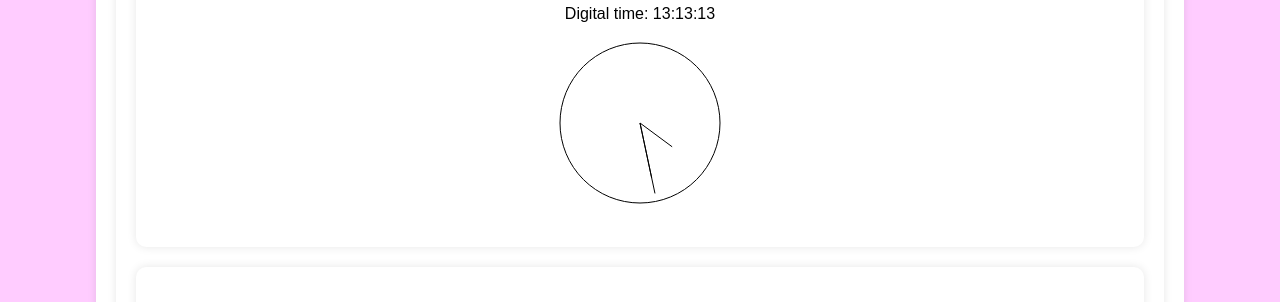
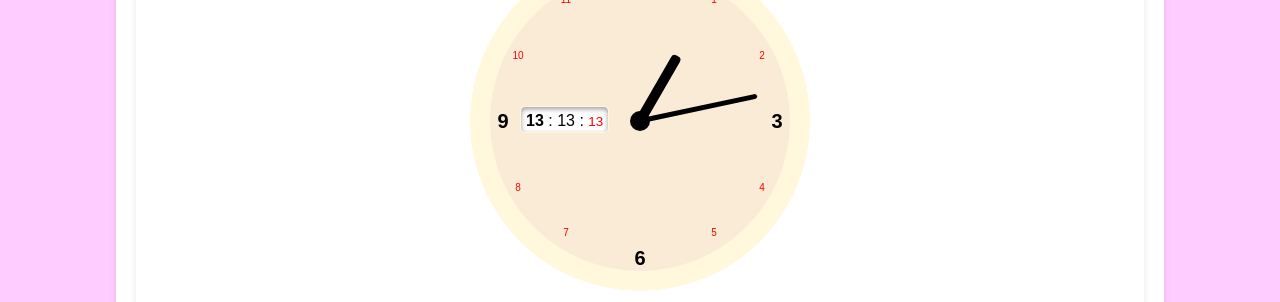
Before and after one commit to krooldonutz/for-chibs, a website with bundled scripts: page index.html in a window 1280 px wide. Shown: the part 278-580 px from the top of the page. Built offline with nearby package versions, Linux system fonts and the light colour scheme.

Commit message:
change the clock

```diff
--- a/index.html
+++ b/index.html
@@ -17,15 +17,41 @@
 
         <div class="clock-container">
             <h1>Today's Clock</h1>
-            <div id="digitalClockContainer"></div>
-            <canvas id="analogClockCanvas" width="200" height="200"></canvas>
-        </div>
-        <div class="affirmation-container">
-            <h1>Daily Affirmations</h1>
-            <p id="affirmation">Loading...</p>
+            <div class="clock">
+                <div class="hourHand"></div>
+                <div class="minuteHand"></div>
+                <div class="secondHand"></div>
+                <div class="center"></div>
+                <div class="time"></div>
+                <ul>
+                    <li><span>1</span></li>
+                    <li><span>2</span></li>
+                    <li><span>3</span></li>
+                    <li><span>4</span></li>
+                    <li><span>5</span></li>
+                    <li><span>6</span></li>
+                    <li><span>7</span></li>
+                    <li><span>8</span></li>
+                    <li><span>9</span></li>
+                    <li><span>10</span></li>
+                    <li><span>11</span></li>
+                    <li><span>12</span></li>
+                </ul>
+            </div>
+
+            <audio src="https://sampleswap.org/samples-ghost/DRUMS%20and%20SINGLE%20HITS/snares/5[kb]sidestick.aif.mp3" class="audio"   ></audio>
+
         </div>
     </div>
+
     <script src="src/script.js" type="module"></script>
+</body>
+
+<body>
+    <div class="affirmation-container">
+        <h1>Daily Affirmations</h1>
+        <p id="affirmation">Loading...</p>
+    </div>
 </body>
 
 
--- a/src/script.js
+++ b/src/script.js
@@ -26,46 +26,7 @@ function updateDigitalClock() {
   digitalClockContainer.textContent = 'Digital time: ' + timeString;
 }
 
-function updateAnalogClock() {
-  const canvas = document.getElementById('analogClockCanvas');
-  const ctx = canvas.getContext('2d');
-  const now = new Date();
-  const hours = now.getHours();
-  const minutes = now.getMinutes();
-  const seconds = now.getSeconds();
-  const centerX = canvas.width / 2;
-  const centerY = canvas.height / 2;
-  const radius = 80;
 
-  // Clear canvas
-  ctx.clearRect(0, 0, canvas.width, canvas.height);
-
-  // Draw clock face
-  ctx.beginPath();
-  ctx.arc(centerX, centerY, radius, 0, 2 * Math.PI);
-  ctx.stroke();
-
-  // Draw hour hand
-  ctx.beginPath();
-  const hourAngle = (hours % 12 + minutes / 60) * 30 * Math.PI / 180;
-  ctx.moveTo(centerX, centerY);
-  ctx.lineTo(centerX + Math.cos(hourAngle) * radius * 0.5, centerY + Math.sin(hourAngle) * radius * 0.5);
-  ctx.stroke();
-
-  // Draw minute hand
-  ctx.beginPath();
-  const minuteAngle = minutes * 6 * Math.PI / 180;
-  ctx.moveTo(centerX, centerY);
-  ctx.lineTo(centerX + Math.cos(minuteAngle) * radius * 0.7, centerY + Math.sin(minuteAngle) * radius * 0.7);
-  ctx.stroke();
-
-  // Draw second hand
-  ctx.beginPath();
-  const secondAngle = seconds * 6 * Math.PI / 180;
-  ctx.moveTo(centerX, centerY);
-  ctx.lineTo(centerX + Math.cos(secondAngle) * radius * 0.9, centerY + Math.sin(secondAngle) * radius * 0.9);
-  ctx.stroke();
-}
 
 function updateGreeting() {
   const now = new Date();
@@ -82,16 +43,45 @@ function updateGreeting() {
   const greetingElement = document.getElementById('greeting');
   greetingElement.textContent = `${greeting}, ${name}`;
 }
+window.onload = function() {
 
-// Update both clocks initially
-updateDigitalClock();
-updateAnalogClock();
+  const hourHand = document.querySelector('.hourHand');
+      const minuteHand = document.querySelector('.minuteHand');
+      const secondHand = document.querySelector('.secondHand');
+      const time = document.querySelector('.time');
+      const clock = document.querySelector('.clock');
+      const audio = document.querySelector('.audio');
 
-// Update both clocks every second
-setInterval(() => {
-  updateDigitalClock();
-  updateAnalogClock();
-}, 1000);
+      function setDate(){
+          const today = new Date();
+
+          const second = today.getSeconds();
+          const secondDeg = ((second / 60) * 360) + 360;
+          secondHand.style.transform = `rotate(${secondDeg}deg)`;
+
+          audio.play();
+
+          const minute = today.getMinutes();
+          const minuteDeg = ((minute / 60) * 360);
+          minuteHand.style.transform = `rotate(${minuteDeg}deg)`;
+
+          const hour = today.getHours();
+          const hourDeg = ((hour / 12 ) * 360 );
+          hourHand.style.transform = `rotate(${hourDeg}deg)`;
+
+          time.innerHTML = '<span>' + '<strong>' + hour + '</strong>' + ' : ' + minute + ' : ' + '<small>' + second +'</small>'+ '</span>';
+
+          }
+
+      setInterval(setDate, 1000);
+
+  }
+
+// // Update both clocks every second
+// setInterval(() => {
+//   updateDigitalClock();
+//   clock()
+// }, 1000);
 
 displayRandomAffirmation()
 
--- a/styles.css
+++ b/styles.css
@@ -28,19 +28,169 @@ p {
     margin-bottom: 10px;
 }
 
-
-
-.clock-container {
-    background-color: #fff;
-    padding: 20px;
-    border-radius: 10px;
-    box-shadow: 0 0 10px rgba(0, 0, 0, 0.1);
-    margin-bottom: 20px;
-}
-
 .affirmation-container {
     background-color:  #fff;
     padding: 20px;
     border-radius: 10px;
     box-shadow: 0 0 10px rgba(0, 0, 0, 0.1);
 }
+
+.clock{
+    width: 300px;
+    height: 300px;
+    border-radius: 50%;
+    background-color: antiquewhite;
+    margin: 100px auto 0px auto;
+    position: relative;
+    border:20px solid cornsilk;
+    margin-top: -5px; /* Adjust the value for desired gap size */
+    margin-bottom: 5px;
+
+}
+.center{
+    background-color: #000;
+    position: absolute;
+    left: calc(50% - 10px);
+    top:  calc(50% - 10px);
+    width: 20px;
+    height: 20px;
+    border-radius: 50%;
+    z-index: 20;
+}
+.hourHand{
+    width: 10px;
+    height: 75px;
+    background-color: #000;
+    transform-origin: bottom center;
+    border-radius: 4px;
+    position: absolute;
+    top: 75px;
+    left: 145px;
+    z-index: 10;
+    transition-timing-function: cubic-bezier(0.1, 2.7, 0.58, 1);
+      transform: rotate(360deg);
+
+}
+.minuteHand{
+    width: 5px;
+    height: 120px;
+    background-color: #000;
+    transform-origin: bottom center;
+    border-radius: 4px;
+    position: absolute;
+    top: 30px;
+    left: 147px;
+    z-index: 9;
+    transition-timing-function: cubic-bezier(0.1, 2.7, 0.58, 1);
+      transform: rotate(90deg);
+
+}
+.secondHand{
+    width: 2px;
+    height: 120px;
+    background-color:red;
+    transform-origin: bottom center;
+    border-radius: 4px;
+    position: absolute;
+    top: 30px;
+    left: 149px;
+    transition: all 0.06s;
+    transition-timing-function: cubic-bezier(0.1, 2.7, 0.58, 1);
+    z-index: 8;
+      transform: rotate(360deg);
+
+}
+.time{
+    position: absolute;
+    top: 45%;
+    left: 10%;
+    border: 1px solid #fff8dc;
+    background-color: #fff;
+    padding: 5px;
+    display: block;
+    box-shadow: inset 0px 2px 5px rgba(0,0,0,.4);
+    border-radius: 5px;
+    min-width: 70px;
+    height: 15px;
+
+}
+.time small{
+    color:red;
+    transition: all 0.05s;
+    transition-timing-function: cubic-bezier(0.1, 2.7, 0.58, 1);
+}
+
+.clock ul{
+    list-style: none;
+    padding: 0;
+
+}
+.clock ul li{
+    position: absolute;
+    width:20px;
+    height:20px;
+    text-align: center;
+    line-height: 20px;
+    font-size: 10px;
+    color:red;
+}
+.clock ul li:nth-child(1){
+    right: 22%;
+    top:6.5%;
+}
+.clock ul li:nth-child(2){
+    right: 6%;
+    top:25%;
+}
+.clock ul li:nth-child(3){
+    right: 1%;
+    top:calc(50% - 10px);
+    color:#000;
+    font-size: 20px;
+    font-weight: bold;
+}
+.clock ul li:nth-child(4){
+    right: 6%;
+    top:69%;
+}
+.clock ul li:nth-child(5){
+    right: 22%;
+    top:84%;
+}
+.clock ul li:nth-child(6){
+    right: calc(50% - 10px);
+    top:calc(99% - 20px);
+    color:#000;
+    font-size: 20px;
+    font-weight: bold;
+}
+.clock ul li:nth-child(7){
+    left: 22%;
+    top:84%;
+}
+.clock ul li:nth-child(8){
+    left: 6%;
+    top:69%;
+}
+.clock ul li:nth-child(9){
+    left: 1%;
+    top:calc(50% - 10px);
+    color:#000;
+    font-size: 20px;
+    font-weight: bold;
+}
+.clock ul li:nth-child(10){
+    left: 6%;
+    top:25%;
+}
+.clock ul li:nth-child(11){
+    left: 22%;
+    top:6.5%;
+}
+.clock ul li:nth-child(12){
+    right: calc(50% - 10px);
+    top:1%;
+    color:#000;
+    font-size: 20px;
+    font-weight: bold;
+}
```
